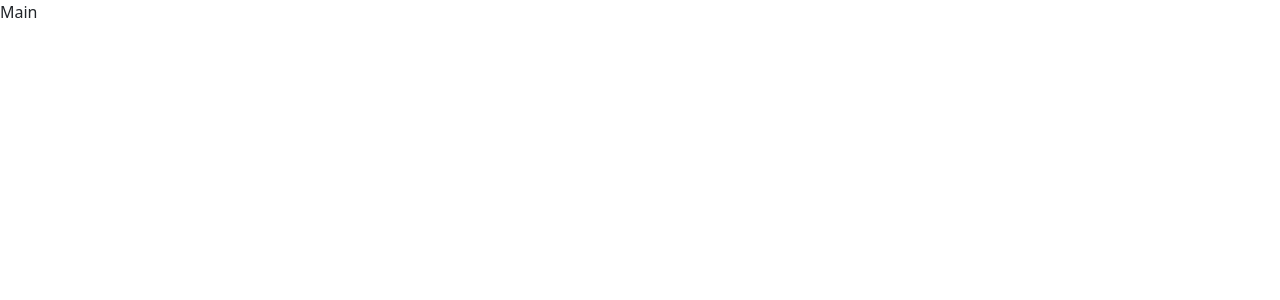
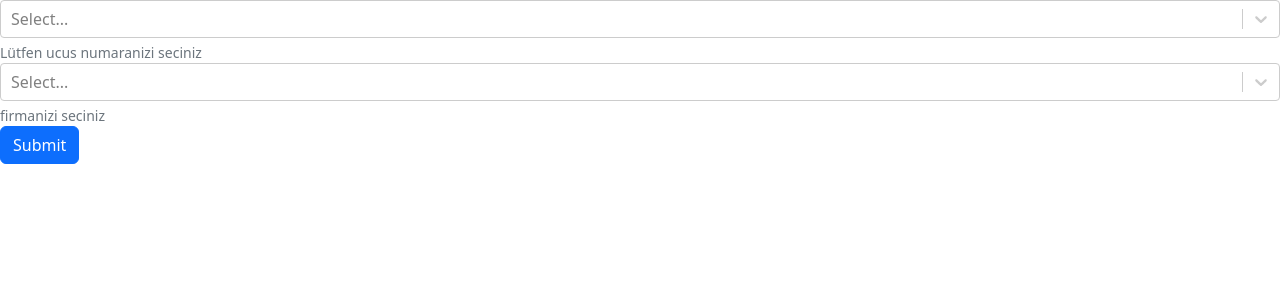
Before and after one commit to RiseOfBackendTeam/FlightApp_Frontend, a React (Create React App) app: page / in a window 1280 px wide. Shown: the top 300 px of the page. Built offline with nearby package versions, Linux system fonts and the light colour scheme.

Commit message:
flight list created

```diff
--- a/package.json
+++ b/package.json
@@ -8,8 +8,10 @@
     "@testing-library/user-event": "^13.2.1",
     "react": "^18.2.0",
     "react-dom": "^18.2.0",
+    "react-hook-form": "^7.33.1",
     "react-router-dom": "^6.3.0",
-    "react-scripts": "5.0.1",
+    "react-scripts": "^5.0.1",
+    "react-select": "^5.4.0",
     "web-vitals": "^2.1.0"
   },
   "scripts": {
--- a/src/pages/Main.jsx
+++ b/src/pages/Main.jsx
@@ -1,8 +1,45 @@
-import React from 'react'
+import React, { Component } from 'react'
+import Select from 'react-select'
+
+const options = [
+  { value: 'ankara', label: 'TK06 ankara' },
+  { value: 'istanbul', label: 'TK34 istanbul' },
+  { value: 'adana', label: 'TK01 adana' },
+  { value: 'afyon', label: 'TK03 afyon' },
+  { value: 'izmir', label: 'TK35 izmir' },
+  { value: 'Yozgat', label: 'TK66 yozgat' },
+  { value: 'diyarbakir', label: 'TK27 diyarbakir' },
+  { value: 'konya', label: 'TK41 konya' },
+  { value: 'sivas', label: 'TK58 sivas' },
+  { value: 'hatay', label: 'TK31 hatay' },
+  { value: 'van', label: 'TK77 van' },
+  { value: 'erzurum', label: 'TK17 erzurum' },
+  { value: 'Malatya', label: 'TK45 Malatya' }
+]
+
+const firma = [
+  { value: 'THY', label: 'Türk Hava Yollari' },
+  { value: 'pegasus', label: 'Pegasus' },
+  { value: 'Clarusway Air', label: 'Clarusway Air' }
+  ]
+
 
 const Main = () => {
   return (
-    <div>Main</div>
+    <div>
+      <form>
+        <div className="mb-3">
+          <Select options={options} />
+          <div id="emailHelp" className="form-text">Lütfen ucus numaranizi seciniz</div>
+          <Select firma={firma} />
+          <div id="emailHelp" className="form-text">firmanizi seciniz</div>
+          <button type="submit" className="btn btn-primary">Submit</button>
+    </div>
+
+
+</form>
+
+    </div>
   )
 }
 
```
Also changed, not shown: 2 other files (tests, documents, lock files or other folders).
